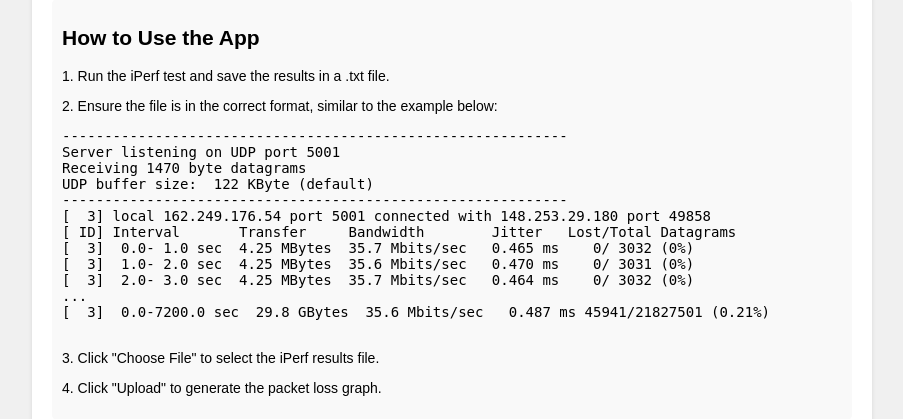
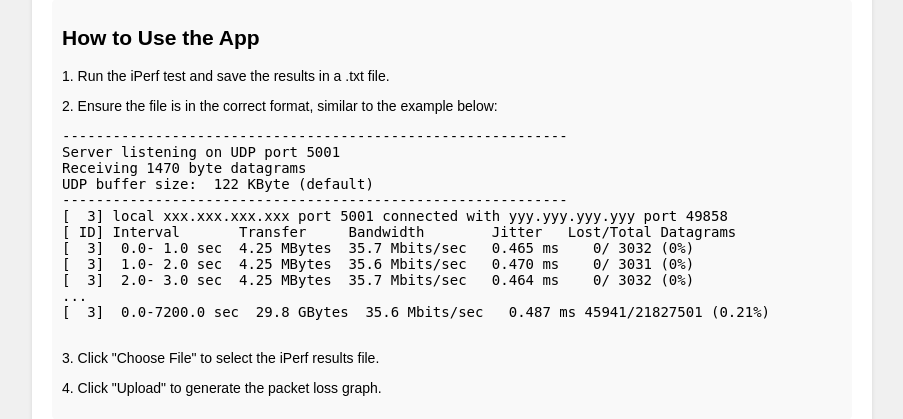
Before and after one commit to rafaelcampello/iperf, a Flask app: page / in a window 1280 px wide. Shown: the part 285-704 px from the top of the page, without its empty margins (188-1091 px from the left). Run offline with Flask 3, Linux system fonts and the light colour scheme.

Commit message:
Update index.html

```diff
--- a/templates/index.html
+++ b/templates/index.html
@@ -121,7 +121,7 @@
 Receiving 1470 byte datagrams
 UDP buffer size:  122 KByte (default)
 ------------------------------------------------------------
-[  3] local 162.249.176.54 port 5001 connected with 148.253.29.180 port 49858
+[  3] local xxx.xxx.xxx.xxx port 5001 connected with yyy.yyy.yyy.yyy port 49858
 [ ID] Interval       Transfer     Bandwidth        Jitter   Lost/Total Datagrams
 [  3]  0.0- 1.0 sec  4.25 MBytes  35.7 Mbits/sec   0.465 ms    0/ 3032 (0%)
 [  3]  1.0- 2.0 sec  4.25 MBytes  35.6 Mbits/sec   0.470 ms    0/ 3031 (0%)
```
